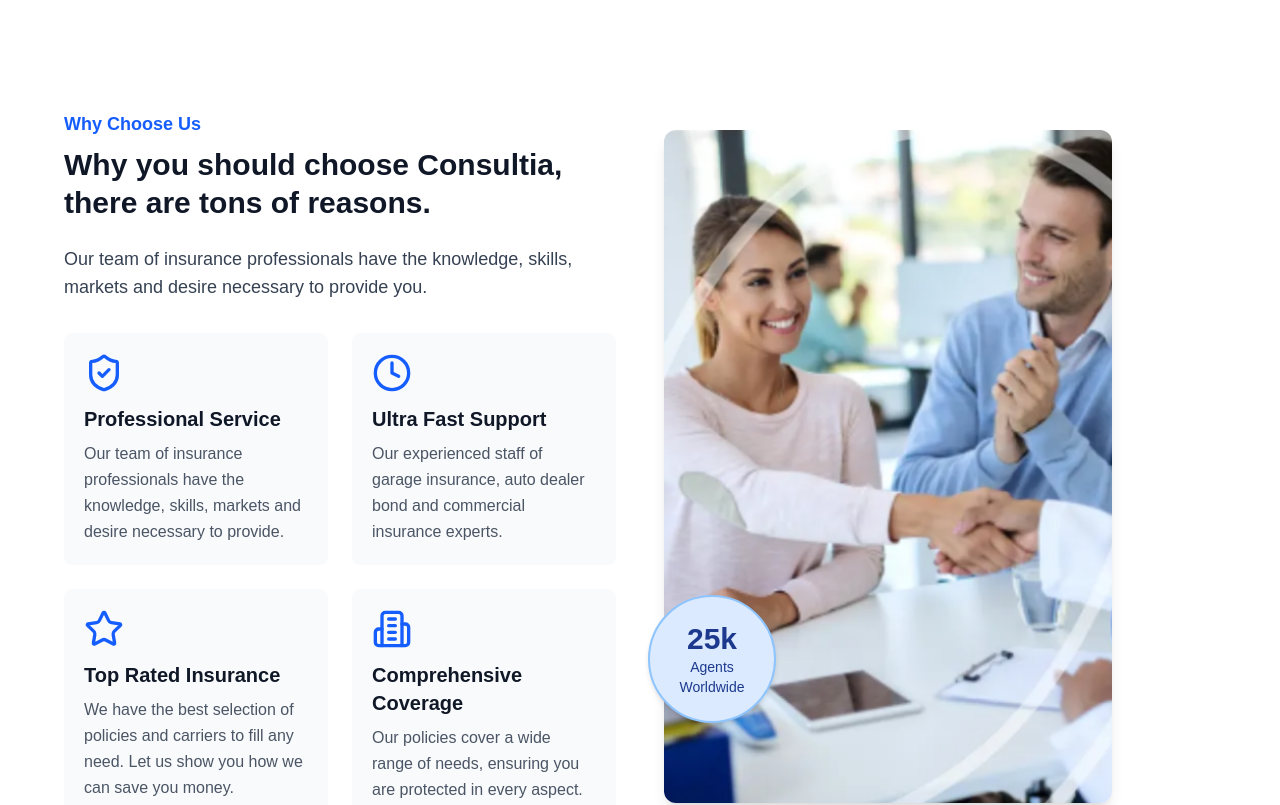
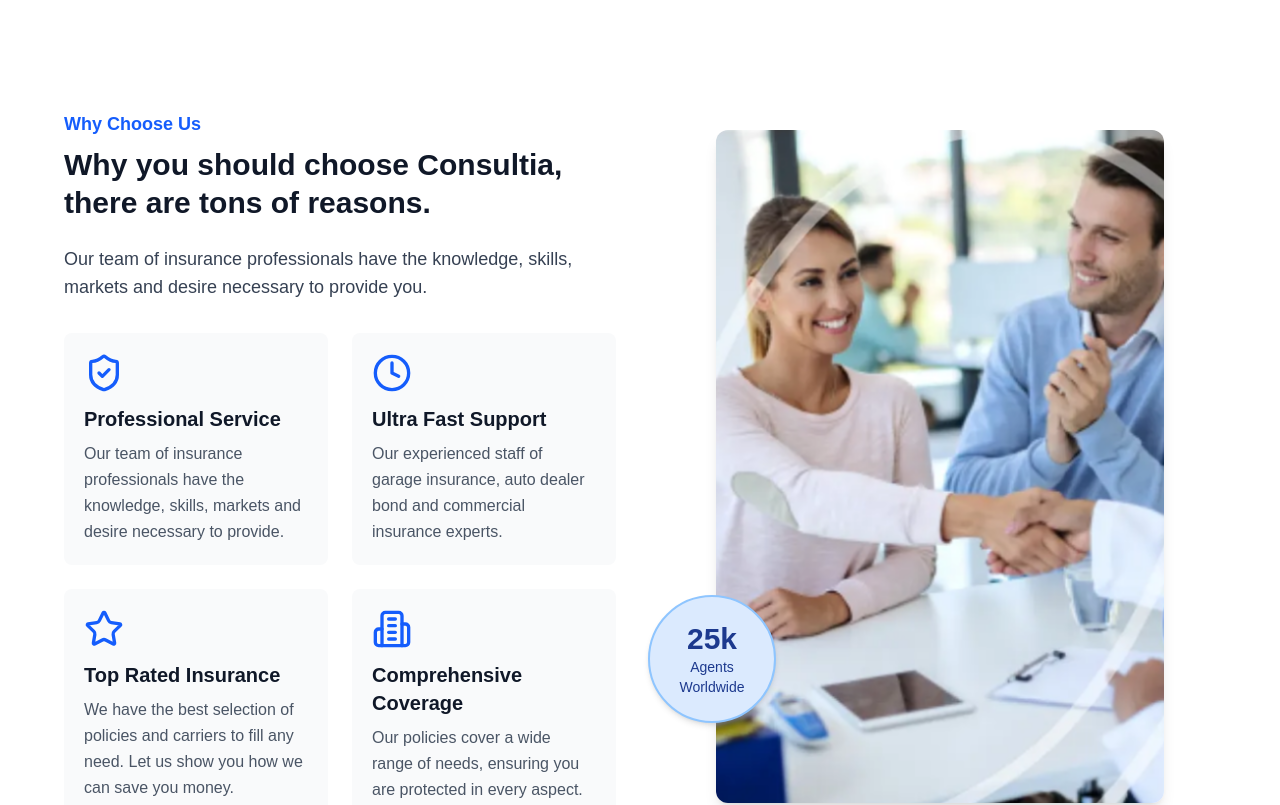
Before and after one commit to codenihar/mach-consultants, a Next.js app: page / in a window 1280 px wide. Shown: the part 3840-4645 px from the top of the page. Built offline with nearby package versions, Linux system fonts and the light colour scheme.

Commit message:
added minor changes

```diff
--- a/src/components/WhyChooseUs.tsx
+++ b/src/components/WhyChooseUs.tsx
@@ -73,7 +73,7 @@
 
         {/* Right Image with Badge */}
         <div className="relative w-full order-1 lg:order-2">
-          <div className="rounded-xl overflow-hidden w-full max-w-md shadow-lg">
+          <div className="rounded-xl overflow-hidden w-full max-w-md xl:mx-auto shadow-lg">
             <img
               src="/images/why_choose_us.png"
               alt="Handshake"
```
